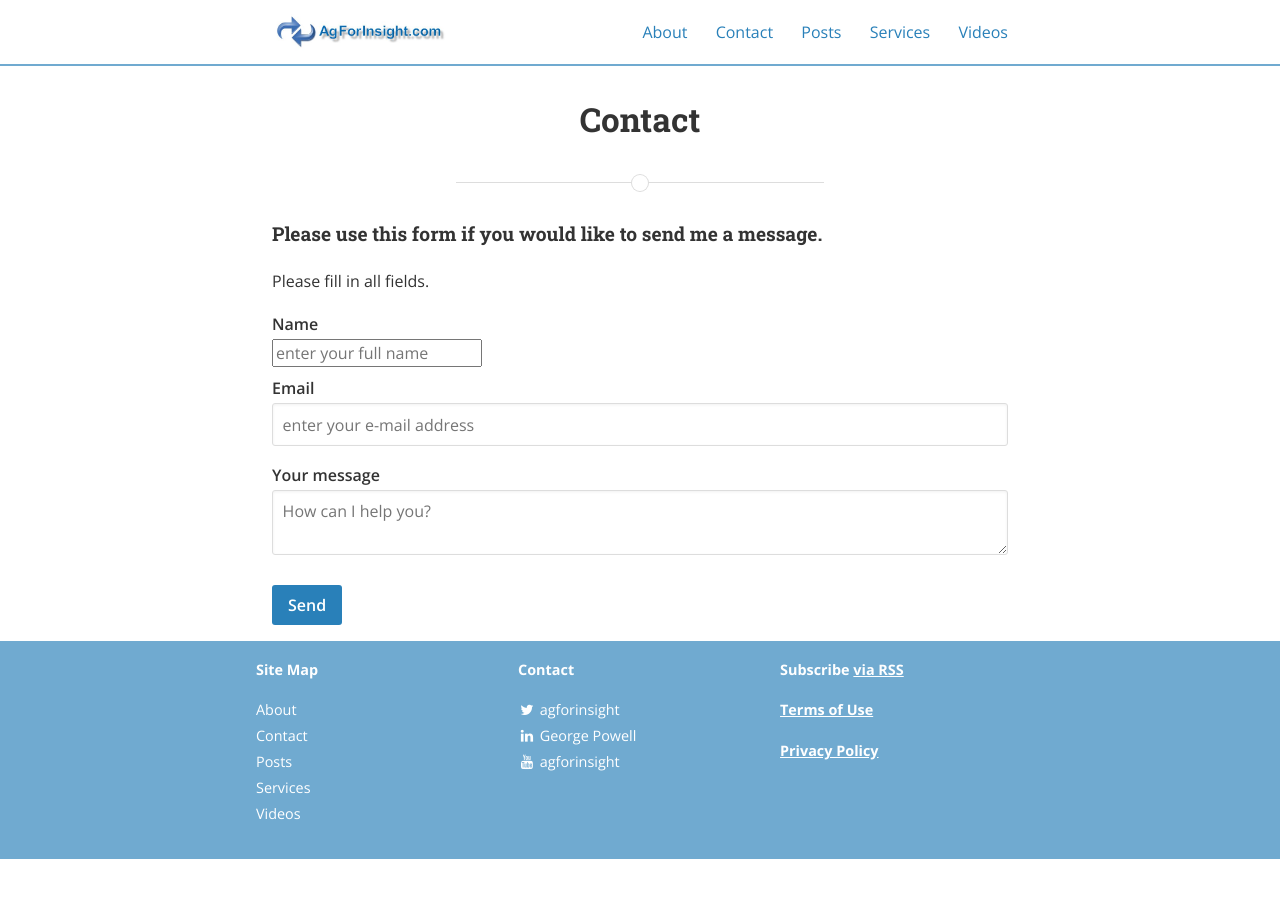
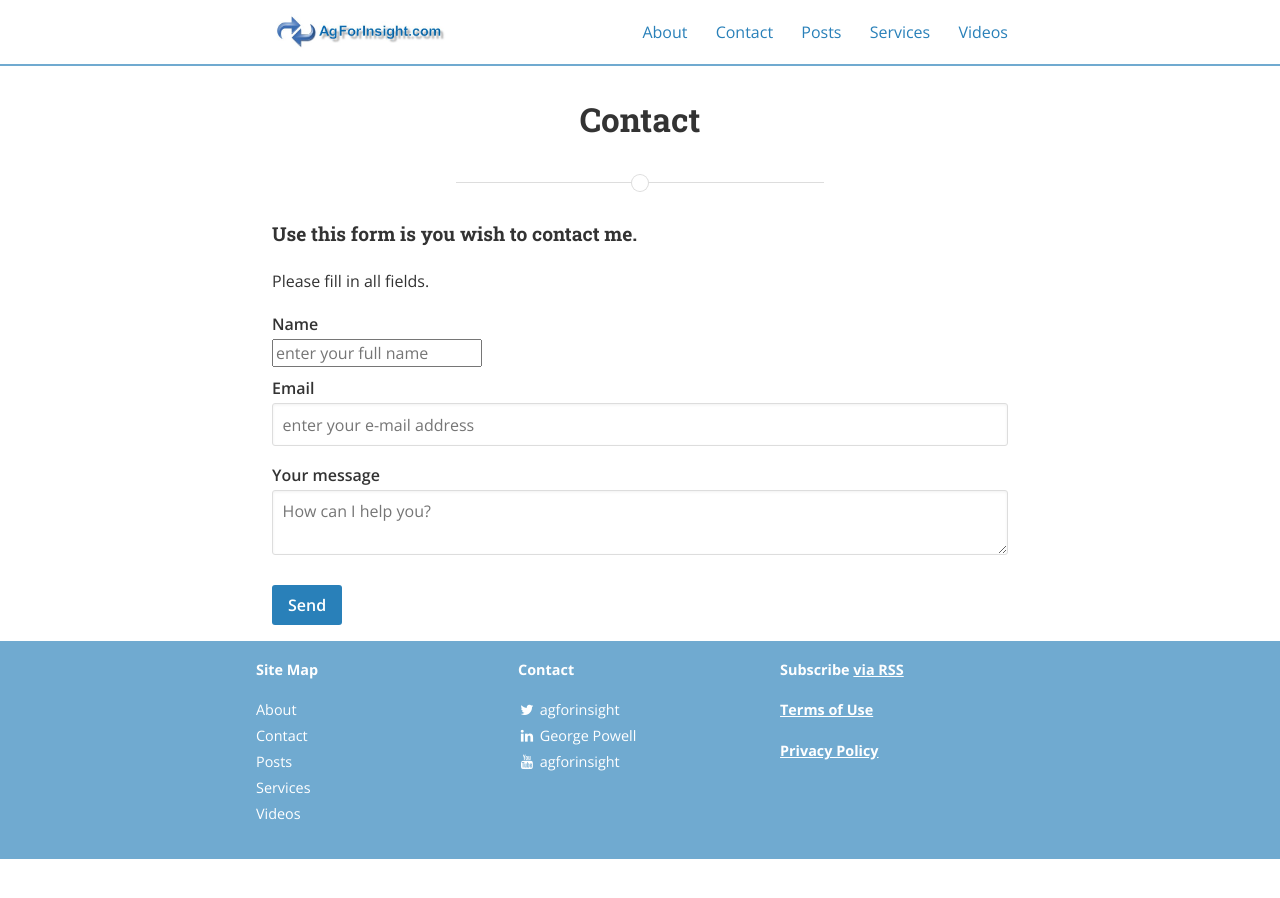
Before and after one commit to agforinsight/agforinsight.github.io, a Jekyll site: the page built from contact.md, in a window 1280 px wide. Built offline with Jekyll 4.4.1, drawn with Linux system fonts in a browser that asks for light colours; nearby versions of some CDN libraries.

Commit message:
newcontact

```diff
--- a/contact.md
+++ b/contact.md
@@ -5,7 +5,7 @@ permalink: /contact/
 main_nav: true
 ---
 
-#### Please use this form if you would like to send me a message.
+#### Use this form is you wish to contact me.
 
 Please fill in all fields.
 {% include contact-form.html %}
```
